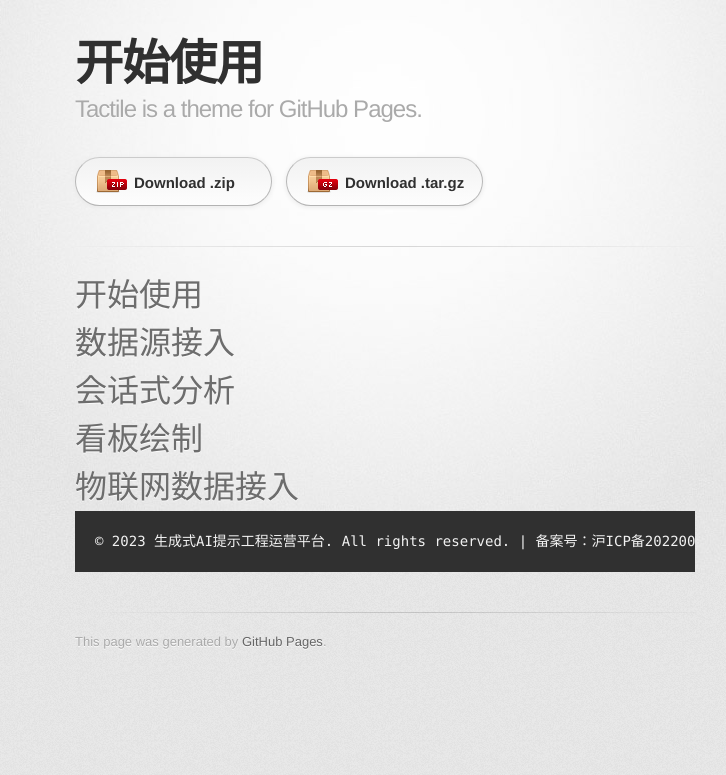
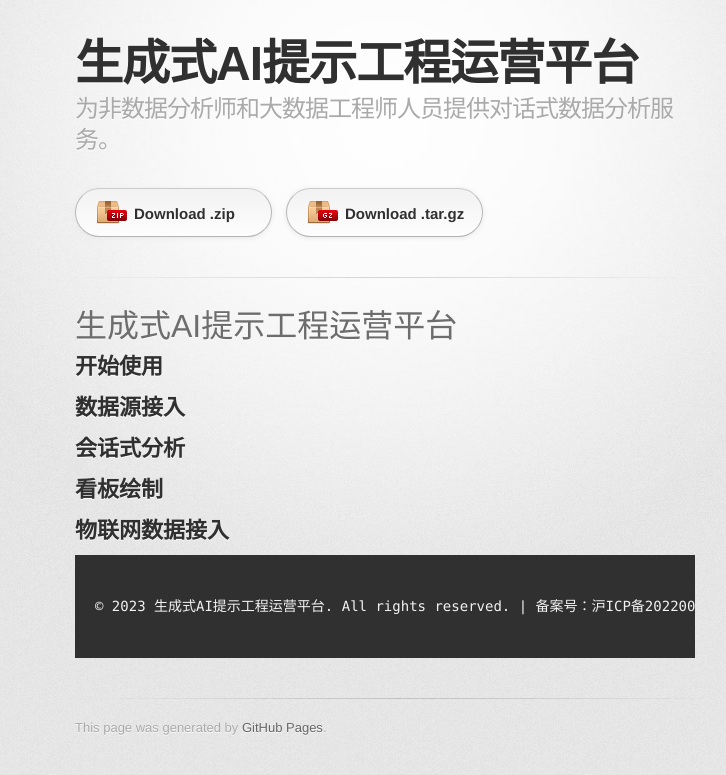
Before and after one commit to huyyxy/huyyxy.github.io, a Jekyll site: the page built from index.md, in a window 1280 px wide. Shown: the top 775 px of the page, without its empty margins (255-981 px from the left). Built offline with Jekyll 4.4.1, drawn with Linux system fonts in a browser that asks for light colours; some web fonts are replaced; our own code applies the rules of GitHub Pages for plain Markdown files.

Commit message:
feat: 调整文字

````diff
--- a/_config.yml
+++ b/_config.yml
@@ -1,5 +1,5 @@
-title: Tactile theme
-description: Tactile is a theme for GitHub Pages.
+title: 生成式AI提示工程运营平台
+description: 为非数据分析师和大数据工程师人员提供对话式数据分析服务。
 show_downloads: true
 google_analytics:
 theme: jekyll-theme-tactile
--- a/index.md
+++ b/index.md
@@ -2,16 +2,21 @@
 layout: default
 ---
 
-# 开始使用
+# 生成式AI提示工程运营平台
 
-# 数据源接入
+## 开始使用
 
-# 会话式分析
+## 数据源接入
 
-# 看板绘制
+## 会话式分析
 
-# 物联网数据接入
+## 看板绘制
+
+## 物联网数据接入
+
 
 ```
+
 © 2023 生成式AI提示工程运营平台. All rights reserved. | 备案号：沪ICP备2022002980号-1
+
 ```
````
